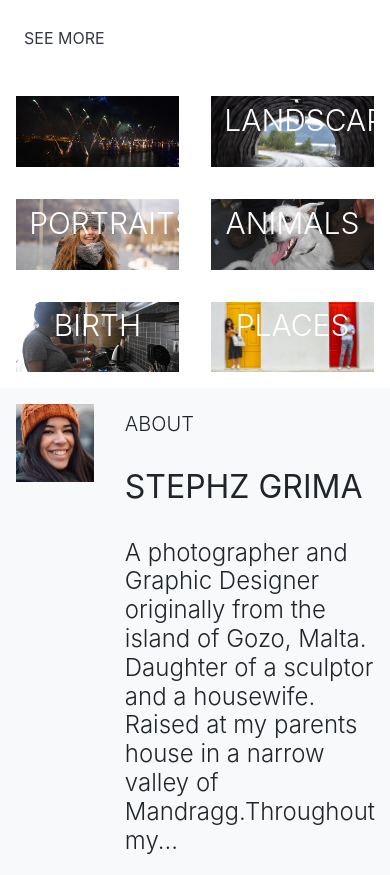
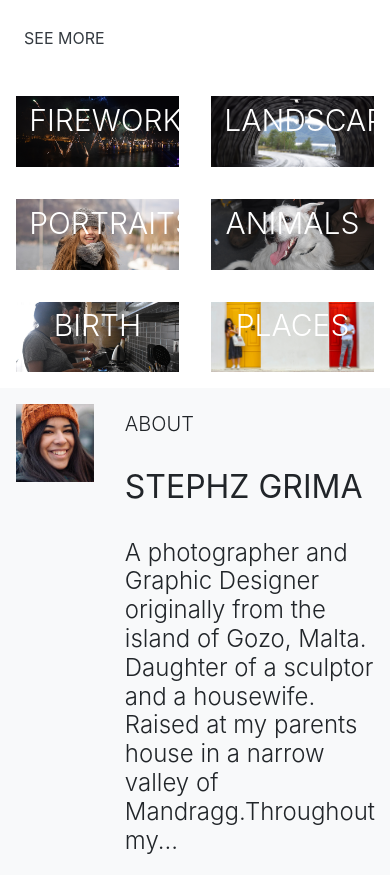
Before and after one commit to Stephz129/Final-Project, a plain HTML site: page index.html in a window 390 px wide. Shown: the part 825-1700 px from the top of the page. Drawn offline with nearby package versions, Linux system fonts and the light colour scheme.

Commit message:
Update index.html

```diff
--- a/index.html
+++ b/index.html
@@ -124,7 +124,7 @@
         <div class="row">
             <div class="col p-0">
                 <img src="final15.jpg" class="img-fluid p-3" alt="Steph">
-                <a class="carousel-caption font-weight-light text-white d-none d-md-block" href="gallery.html">FIREWORKS</a>
+                <a class="carousel-caption font-weight-light text-white" href="gallery.html">FIREWORKS</a>
             </div>
 
             <div class="col p-0">
```
